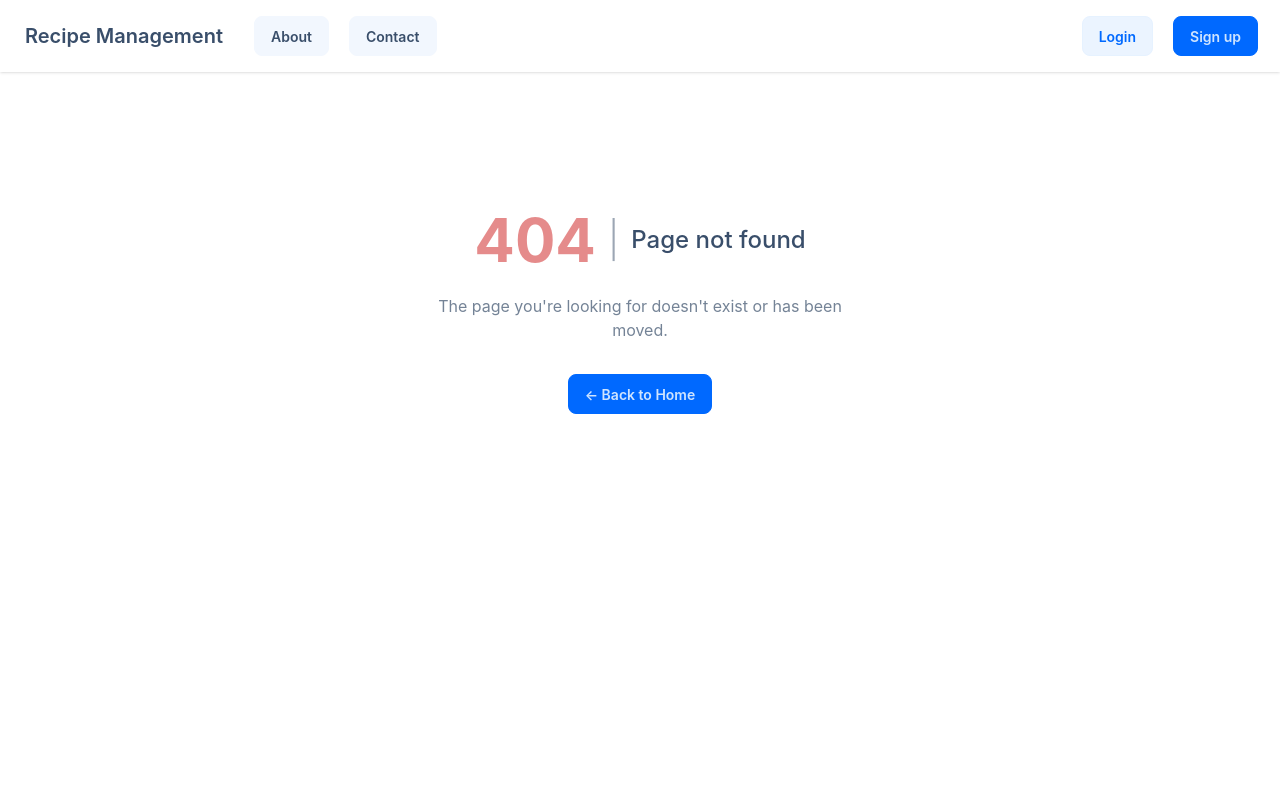
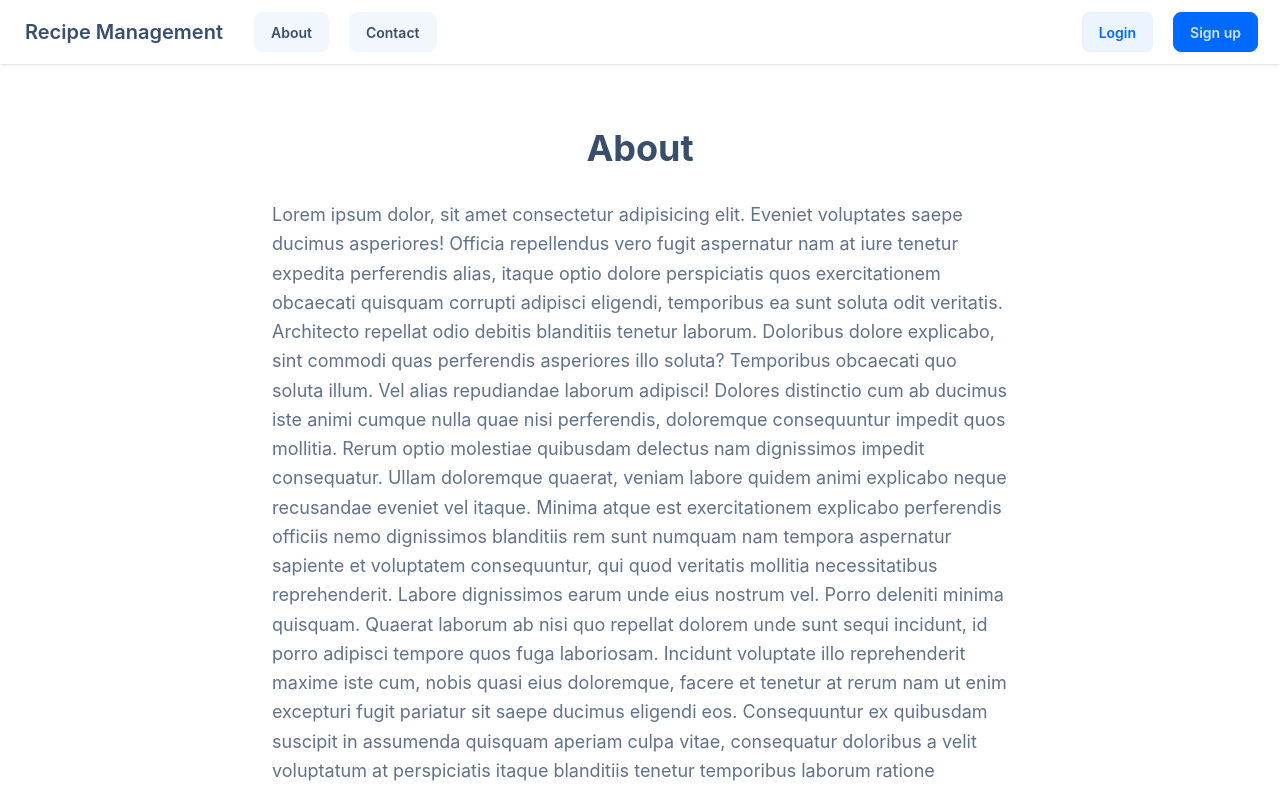
Before and after one commit to kristofNyikes/recipe-mangement, a Next.js app: page /about in a window 1280 px wide. Before the commit this address had no page. Shown: the top 790 px of the page. Built offline with nearby package versions, Linux system fonts and the light colour scheme.

Commit message:
feat: create about page with styled pseudo content

```diff
--- /dev/null
+++ b/app/about/page.tsx
@@ -0,0 +1,85 @@
+const AboutPage = () => {
+  return (
+    <div className="max-w-3xl mx-auto px-4 py-16">
+      <h1 className="text-4xl font-bold text-center mb-8">About</h1>
+      <div className="space-y-4 text-lg leading-relaxed text-base-content/80">
+        <p>
+          Lorem ipsum dolor, sit amet consectetur adipisicing elit. Eveniet
+          voluptates saepe ducimus asperiores! Officia repellendus vero fugit
+          aspernatur nam at iure tenetur expedita perferendis alias, itaque
+          optio dolore perspiciatis quos exercitationem obcaecati quisquam
+          corrupti adipisci eligendi, temporibus ea sunt soluta odit veritatis.
+          Architecto repellat odio debitis blanditiis tenetur laborum. Doloribus
+          dolore explicabo, sint commodi quas perferendis asperiores illo
+          soluta? Temporibus obcaecati quo soluta illum. Vel alias repudiandae
+          laborum adipisci! Dolores distinctio cum ab ducimus iste animi cumque
+          nulla quae nisi perferendis, doloremque consequuntur impedit quos
+          mollitia. Rerum optio molestiae quibusdam delectus nam dignissimos
+          impedit consequatur. Ullam doloremque quaerat, veniam labore quidem
+          animi explicabo neque recusandae eveniet vel itaque. Minima atque est
+          exercitationem explicabo perferendis officiis nemo dignissimos
+          blanditiis rem sunt numquam nam tempora aspernatur sapiente et
+          voluptatem consequuntur, qui quod veritatis mollitia necessitatibus
+          reprehenderit. Labore dignissimos earum unde eius nostrum vel. Porro
+          deleniti minima quisquam. Quaerat laborum ab nisi quo repellat dolorem
+          unde sunt sequi incidunt, id porro adipisci tempore quos fuga
+          laboriosam. Incidunt voluptate illo reprehenderit maxime iste cum,
+          nobis quasi eius doloremque, facere et tenetur at rerum nam ut enim
+          excepturi fugit pariatur sit saepe ducimus eligendi eos. Consequuntur
+          ex quibusdam suscipit in assumenda quisquam aperiam culpa vitae,
+          consequatur doloribus a velit voluptatum at perspiciatis itaque
+          blanditiis tenetur temporibus laborum ratione perferendis quas error
+          repudiandae aspernatur vel! Accusamus cum enim cupiditate assumenda,
+          temporibus magnam rerum sunt beatae voluptatem, iste recusandae eius.
+          Obcaecati quae reprehenderit ipsum, voluptate voluptatum, voluptas
+          quia iste accusantium blanditiis, odio magnam possimus illum! Ea,
+          quis!
+        </p>
+        <p>
+          Lorem ipsum dolor sit amet consectetur adipisicing elit. Alias,
+          corporis. Reprehenderit consequatur deleniti libero, eveniet nostrum
+          perspiciatis sapiente rem nesciunt illum at dolore vitae quasi,
+          molestiae amet molestias! Dignissimos nemo voluptas iure et alias
+          omnis, ut dicta reiciendis unde? Iure odio sint obcaecati ad facere,
+          est dolorum ab animi consequatur? Id repudiandae ipsa quibusdam! Quas
+          expedita et accusamus exercitationem laboriosam nostrum nihil.
+          Suscipit laudantium pariatur labore saepe molestiae obcaecati velit
+          temporibus vitae, fugiat mollitia exercitationem consequuntur
+          accusantium ratione voluptate porro, voluptates optio expedita quidem
+          praesentium unde minus. Eos explicabo delectus similique veritatis,
+          quam, ex obcaecati consectetur ab praesentium dolorem recusandae quod
+          non vel labore itaque accusamus nesciunt corporis expedita est
+          temporibus alias. Molestias reiciendis voluptas vero facere ipsum
+          ratione, consequuntur animi quae quibusdam neque id nostrum deleniti
+          expedita ipsam, iusto harum libero sed blanditiis repellendus!
+          Exercitationem ea sapiente itaque hic ipsum nam ad aliquam dolorem
+          ipsa, ullam, nesciunt saepe distinctio incidunt qui, necessitatibus
+          totam! Hic recusandae nisi harum aut, quam fugiat dolorem debitis
+          corrupti reprehenderit quia eaque voluptate ipsum fugit, architecto
+          veniam quibusdam nostrum est excepturi libero unde nulla amet. Ipsum
+          totam minus doloremque voluptatibus in omnis veritatis, suscipit
+          inventore unde, eligendi eius perspiciatis dolor aliquid provident
+          beatae nostrum dignissimos incidunt repellendus ratione dolore a? Aut
+          ad odio nisi tempora! Veniam odio officia labore id, repellendus
+          deleniti. Mollitia veritatis aperiam consequatur deserunt voluptate,
+          eaque ex voluptatibus! Nisi aliquid voluptate perferendis libero
+          veniam voluptatem similique culpa nam unde, eaque est. Aliquam natus
+          nam tempore iste quaerat enim excepturi quos eius quis tempora qui
+          suscipit dignissimos eum velit iure voluptatum ea ducimus id
+          aspernatur reprehenderit accusantium, quasi adipisci nisi. Illo totam
+          voluptatum pariatur quibusdam quia quis. Tempora alias soluta
+          deserunt, repellat molestiae beatae aliquid ducimus. Ipsum molestiae
+          exercitationem beatae repellendus aliquid facere distinctio nam,
+          perferendis harum dolorum modi sit labore repudiandae odio id!
+          Blanditiis animi molestias quo nesciunt. Veritatis provident molestiae
+          rem tempore libero atque vel illum id itaque debitis dignissimos
+          necessitatibus at, aut enim, dolorem officiis magni esse dolores?
+          Illum vel nisi hic eveniet recusandae magni, odio optio repellat
+          distinctio voluptates.
+        </p>
+      </div>
+    </div>
+  );
+};
+
+export default AboutPage;
```
